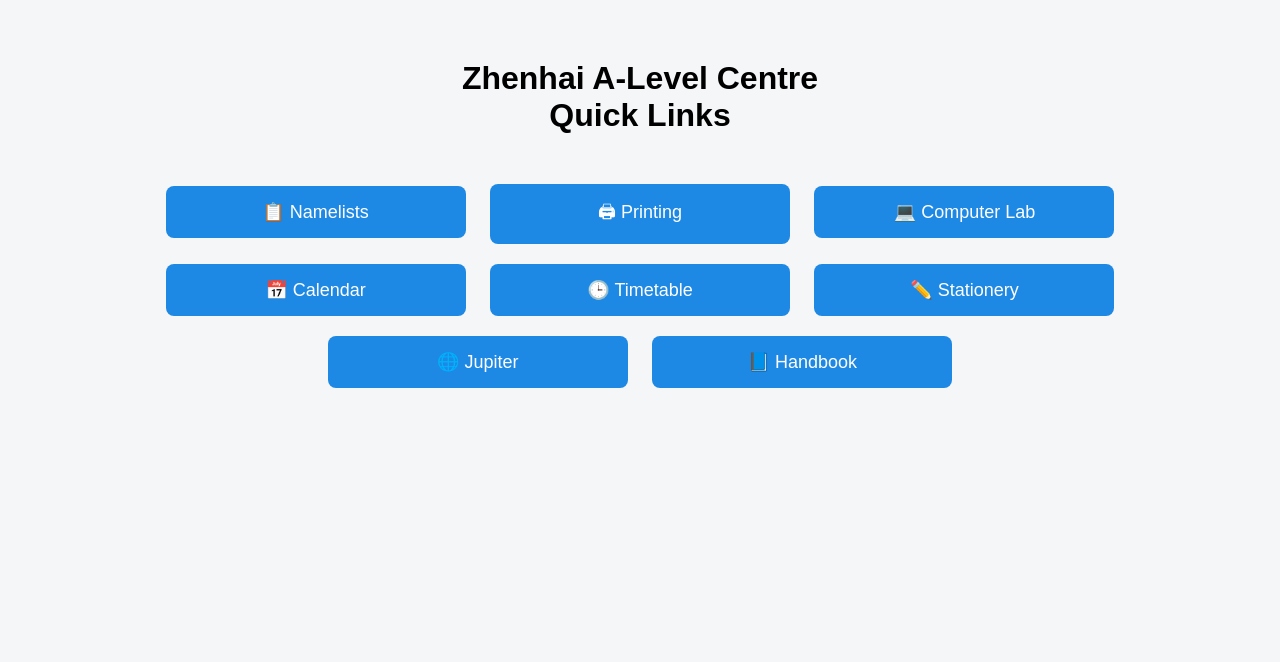
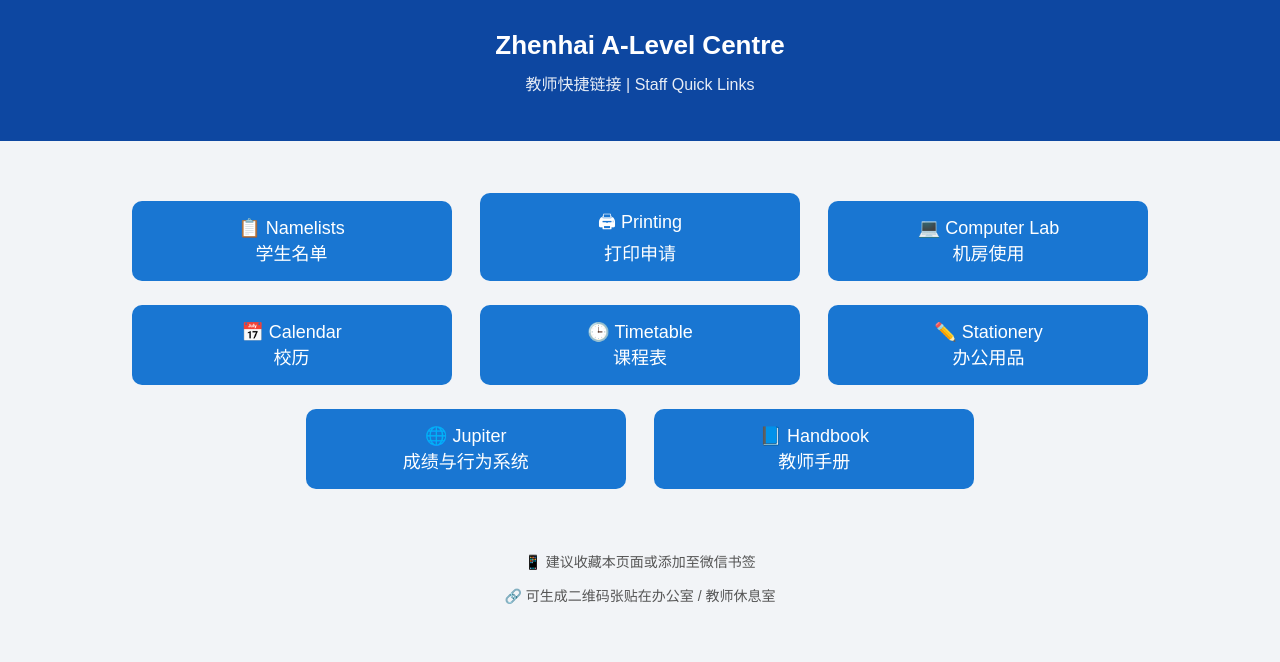
Before and after one commit to tanyavdv10-coder/teacher-links, a plain HTML site: page index.html in a window 1280 px wide. Drawn offline with Linux system fonts and the light colour scheme.

Commit message:
Update index.html

```diff
--- a/index.html
+++ b/index.html
@@ -2,69 +2,110 @@
 <html>
 <head>
 <meta charset="UTF-8">
-<title>Zhenhai A-Level Centre Quick Links</title>
+<title>Zhenhai A-Level Centre | 教师快捷链接</title>
+
 <style>
 body {
-    font-family: Arial, sans-serif;
+    font-family: "Arial", "Microsoft YaHei", sans-serif;
     text-align: center;
-    background-color: #f4f6f8;
-    margin-top: 60px;
+    background-color: #f2f4f7;
+    margin: 0;
+    padding: 0;
 }
-h1 {
-    margin-bottom: 40px;
+
+.header {
+    background-color: #0d47a1;
+    color: white;
+    padding: 30px 20px;
 }
+
+.header h1 {
+    margin: 0;
+    font-size: 26px;
+}
+
+.header p {
+    margin-top: 10px;
+    font-size: 16px;
+    opacity: 0.9;
+}
+
+.container {
+    margin-top: 40px;
+}
+
 button {
-    width: 300px;
-    padding: 15px;
-    margin: 10px;
+    width: 320px;
+    padding: 16px;
+    margin: 12px;
     font-size: 18px;
     border: none;
-    border-radius: 8px;
-    background-color: #1e88e5;
+    border-radius: 10px;
+    background-color: #1976d2;
     color: white;
     cursor: pointer;
 }
+
 button:hover {
-    background-color: #1565c0;
+    background-color: #0d47a1;
+}
+
+.footer {
+    margin-top: 50px;
+    font-size: 14px;
+    color: #555;
+    padding-bottom: 40px;
 }
 </style>
 </head>
 
 <body>
 
-<h1>Zhenhai A-Level Centre<br>Quick Links</h1>
+<div class="header">
+    <h1>Zhenhai A-Level Centre</h1>
+    <p>教师快捷链接 | Staff Quick Links</p>
+</div>
+
+<div class="container">
 
 <button onclick="location.href='https://docs.qq.com/sheet/DVnpEbWRIdUFuTHRj?tab=000001'">
-📋 Namelists
+📋 Namelists<br>学生名单
 </button>
 
 <button onclick="location.href='https://kdocs.cn/l/coI8IPbgZfGz'">
-🖨 Printing
+🖨 Printing<br>打印申请
 </button>
 
 <button onclick="location.href='https://docs.qq.com/sheet/DTk5iUnpQa1VRTkNs?tab=000001'">
-💻 Computer Lab
+💻 Computer Lab<br>机房使用
 </button>
 
 <button onclick="location.href='https://docs.qq.com/sheet/DVmpVY0Jja0pzbHZw'">
-📅 Calendar
+📅 Calendar<br>校历
 </button>
 
 <button onclick="location.href='https://docs.qq.com/sheet/DVmFmempoQ3dFb3dy'">
-🕒 Timetable
+🕒 Timetable<br>课程表
 </button>
 
 <button onclick="location.href='https://kdocs.cn/l/cdWglzvhf66X'">
-✏️ Stationery
+✏️ Stationery<br>办公用品
 </button>
 
 <button onclick="location.href='https://login.jupitered.com/'">
-🌐 Jupiter
+🌐 Jupiter<br>成绩与行为系统
 </button>
 
 <button onclick="location.href='https://docs.qq.com/pdf/DVkh3ZHNreU5JUE1u'">
-📘 Handbook
+📘 Handbook<br>教师手册
 </button>
+
+</div>
+
+<div class="footer">
+    <p>📱 建议收藏本页面或添加至微信书签</p>
+    <p>🔗 可生成二维码张贴在办公室 / 教师休息室</p>
+</div>
 
 </body>
 </html>
```
